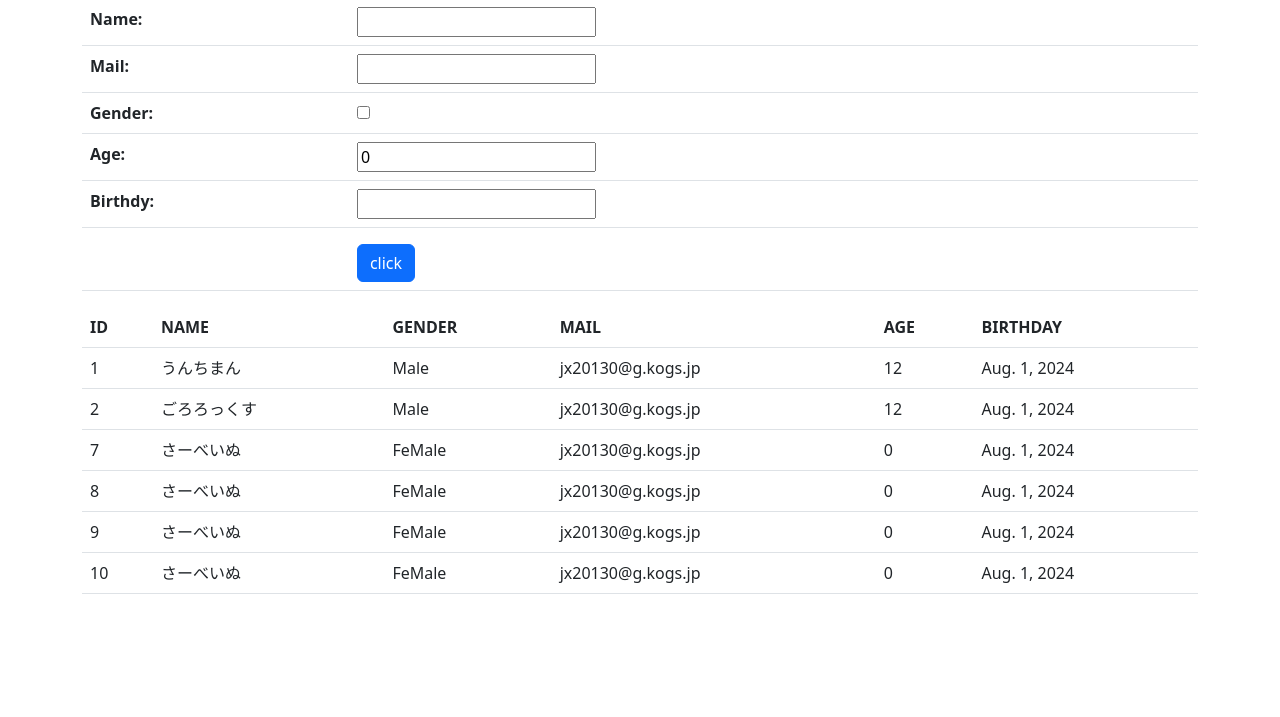
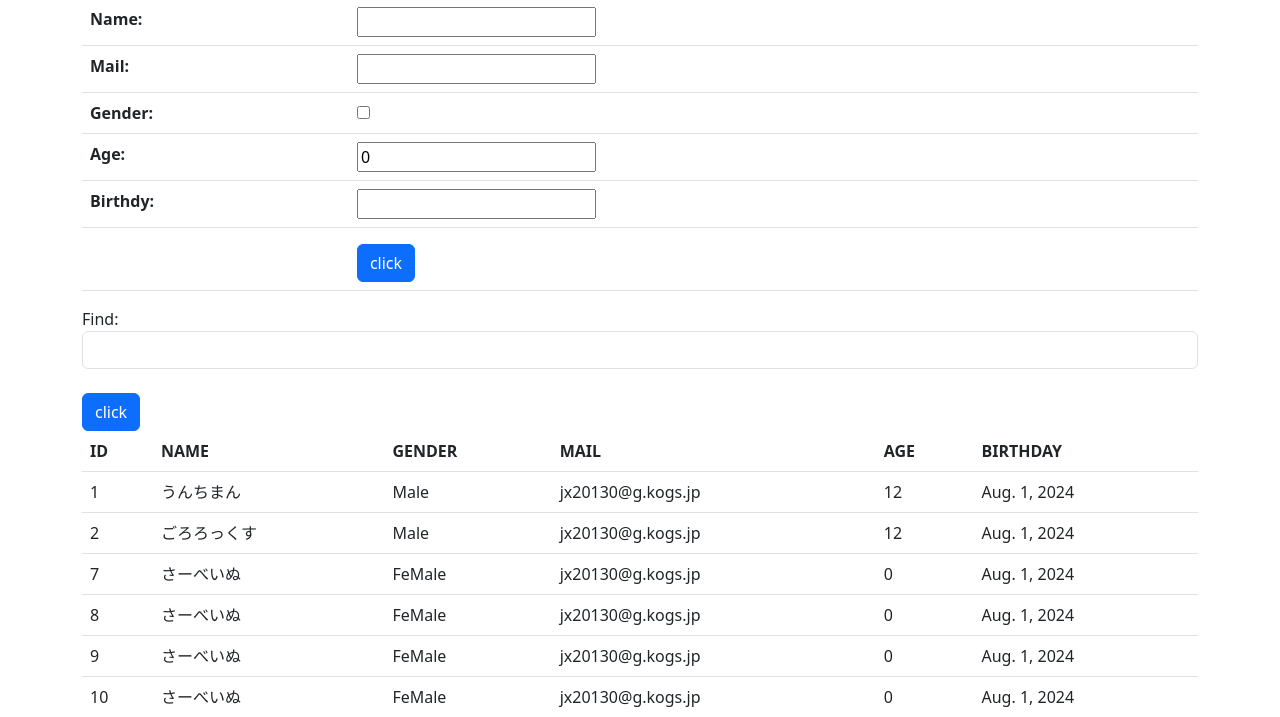
Before and after one commit to ShibataShunya/TestDjango, a Django app: page /hello/ in a window 1280 px wide. Shown: the part 132-849 px from the top of the page. Before the commit the page ends 726 px from the top, so only its background shows below. Run offline with Django 4.2, Linux system fonts and the light colour scheme; data comes from the database, SQL or seed files in the repository; both versions use the stored data as it was after the commit.

Commit message:
検索フィールドの作成

```diff
--- a/testDjango/hello/forms.py
+++ b/testDjango/hello/forms.py
@@ -17,3 +17,7 @@ class FriendForm(forms.ModelForm):
     class Meta:
         model = Friend
         fields = ['name','mail','gender','age','birthdy']
+
+class FindForm(forms.Form):
+    find = forms.CharField(label='Find', required=False, \
+        widget=forms.TextInput(attrs={'class':"form-control"}))
--- a/testDjango/hello/templates/hello/index.html
+++ b/testDjango/hello/templates/hello/index.html
@@ -27,6 +27,11 @@
         </form>
         {% comment %} フォーム送信終了 {% endcomment %}
 
+        <form action="{% url 'find'%}" method="post">
+            {% csrf_token %}
+            {{findForm.as_p}}
+            <input type = "submit" value="click" class="btn btn-primary mt-2">
+        </form>
         <table class="table">
             <tr>
                 <th>ID</th>
--- a/testDjango/hello/urls.py
+++ b/testDjango/hello/urls.py
@@ -2,9 +2,11 @@ from django.urls  import path
 from .views import HelloView
 from .views import FriendList
 from .views import FriendDetail
+from .views import find
 
 urlpatterns = [
     path('', HelloView.as_view(), name = 'index'),
     path("list", FriendList.as_view()),
     path("detail/<int:pk>", FriendDetail.as_view()),
+    path("find", find, name='find'),
 ]
--- a/testDjango/hello/views.py
+++ b/testDjango/hello/views.py
@@ -8,6 +8,7 @@ from django.views.generic import DetailView
 # from .forms import HelloForm
 # from .forms import Sessionform
 from .forms import FriendForm
+from .forms import FindForm
 
 class HelloView(TemplateView):
     def __init__(self):
@@ -17,6 +18,7 @@ class HelloView(TemplateView):
             "message": 'どるうぇえ！',
             "form" : FriendForm(),
             "data" : data,
+            "findForm": FindForm(),
         }
 
     def get(self, request: HttpRequest):
@@ -25,7 +27,8 @@ class HelloView(TemplateView):
     def post(self, request: HttpRequest):
         obj = Friend()
         friend = FriendForm(request.POST , instance=obj)
-        friend.save()
+        if friend.is_valid():
+            friend.save()
         return render(request, 'hello/index.html', self.params)
 
 class FriendList(ListView):
@@ -33,3 +36,21 @@ class FriendList(ListView):
 
 class FriendDetail(DetailView):
     model = Friend
+
+def find(request):
+    if request.method == 'POST':
+        findform = FindForm(request.POST)
+        find = request.POST.get('find', '')  # エラーハンドリング
+        data = Friend.objects.filter(name=find)
+    else:
+        findform = FindForm()
+        data = Friend.objects.all()
+
+    params = {
+        "title": '初期だうぃっす！',
+        "message": 'どるうぇえ！',
+        "form": FriendForm(),
+        "data": data,
+        "findForm": findform,
+    }
+    return render(request, 'hello/index.html', params)
```
Also changed, not shown: testDjango/db.sqlite3.
